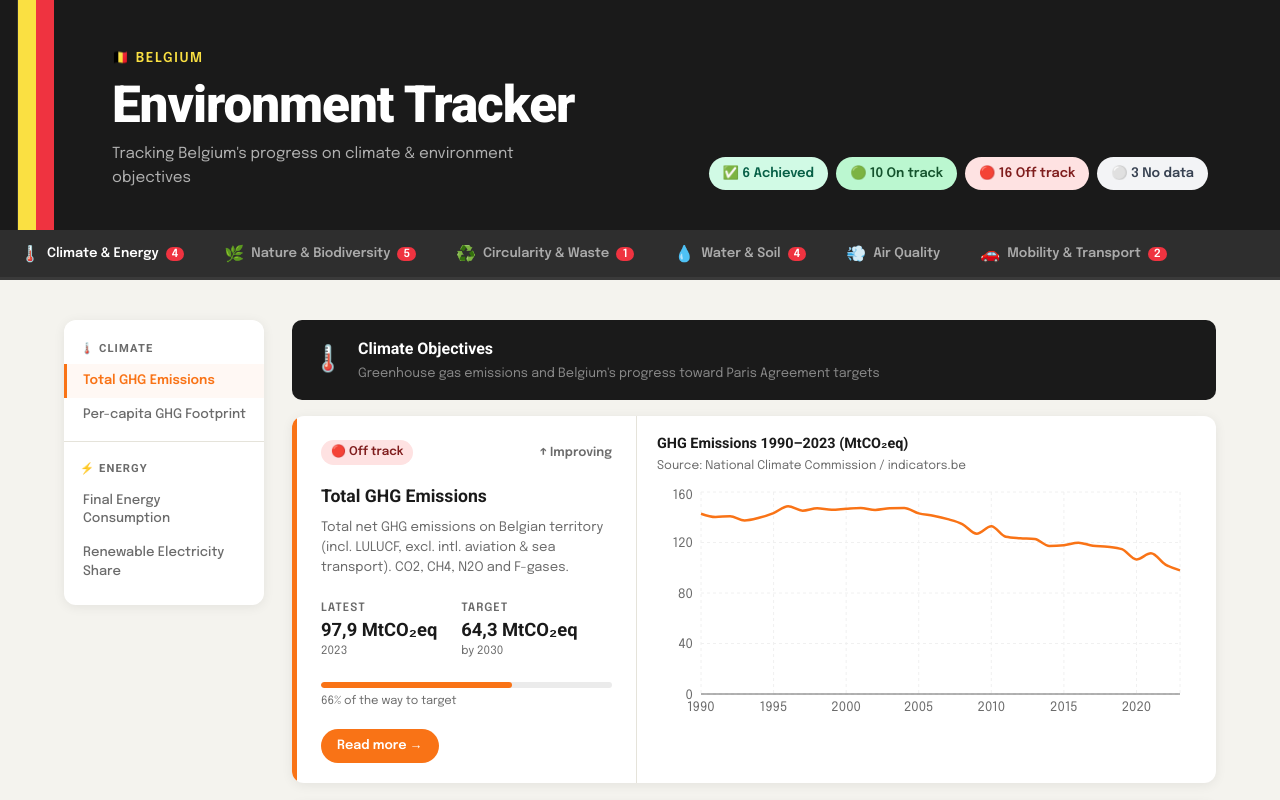
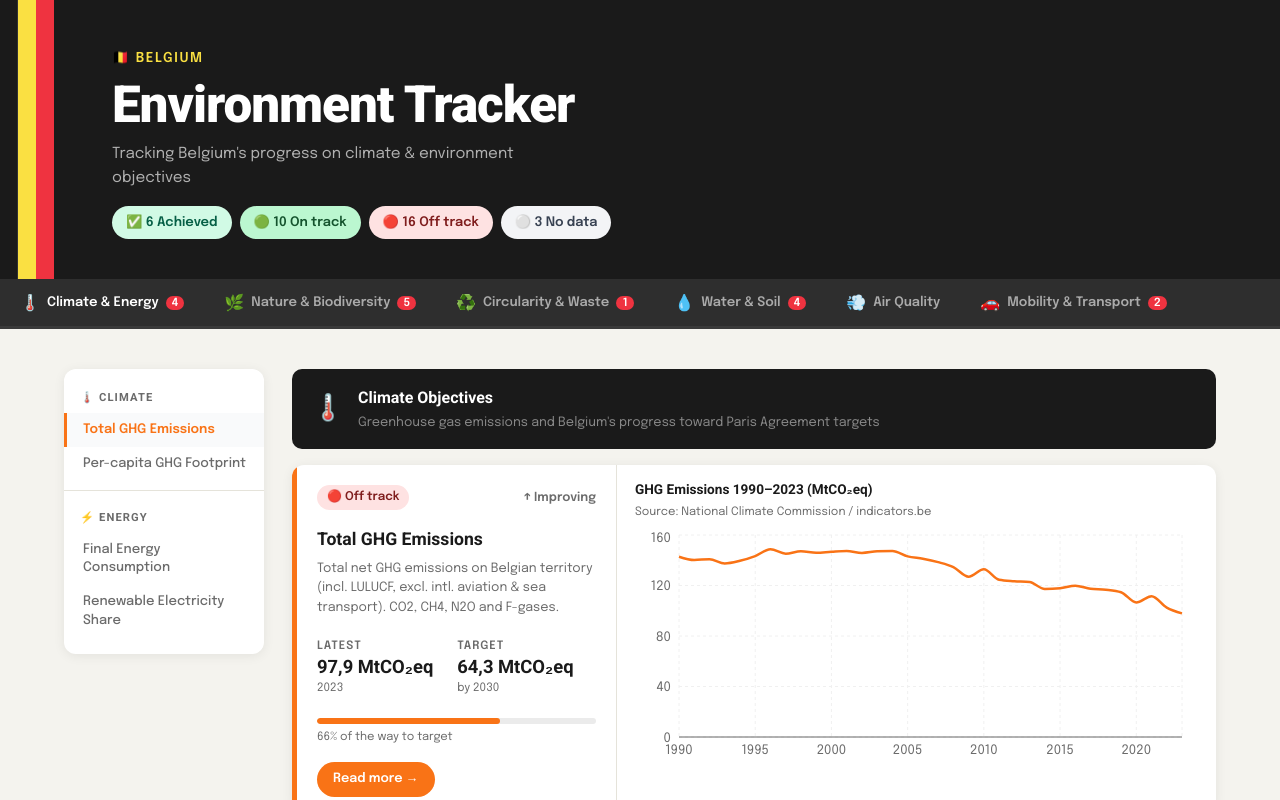
Before and after one commit to TjokMeuwissen/Belgium-Environment-Tracker, a Next.js app: page / in a window 1280 px wide. Shown: the top 800 px of the page. Built offline with nearby package versions, Linux system fonts and the light colour scheme.

Commit message:
Add files via upload

```diff
--- a/app/globals.css
+++ b/app/globals.css
@@ -16,53 +16,30 @@ html { scroll-behavior: smooth; }
 
 body {
   font-family: 'Epilogue', sans-serif;
-  background: var(--bg);
-  color: var(--text);
-  font-size: 15px;
-  line-height: 1.6;
-  min-height: 100vh;
+  background: var(--bg); color: var(--text);
+  font-size: 15px; line-height: 1.6; min-height: 100vh;
 }
 
-/* ── Loading ──────────────────────────────────────────────────────────────── */
-.loading {
-  display: flex; align-items: center; justify-content: center;
-  height: 100vh;
-  font-family: 'Roboto', sans-serif; font-size: 1.2rem; color: var(--text-muted);
-}
+.loading { display: flex; align-items: center; justify-content: center; height: 100vh; font-family: 'Roboto', sans-serif; font-size: 1.2rem; color: var(--text-muted); }
 
 /* ── Header ───────────────────────────────────────────────────────────────── */
-header {
-  position: relative;
-  background: #1a1a1a;
-  color: white;
-  overflow: hidden;
-}
+header { position: relative; background: #1a1a1a; color: white; overflow: hidden; }
 
-/* Belgian flag — 3× wider stripes (18px each) */
 .flag-stripe { position: absolute; top: 0; bottom: 0; width: 18px; }
 .flag-stripe.black  { left: 0;    background: #1a1a1a; border-right: 1px solid #333; }
 .flag-stripe.yellow { left: 18px; background: #FAE042; }
 .flag-stripe.red    { left: 36px; background: #EF3340; }
 
+/* Stack title and stats vertically */
 .header-content {
   max-width: 1200px; margin: 0 auto;
-  /* left padding increased to clear the 54px flag */
   padding: 48px 32px 40px 72px;
-  display: flex; align-items: flex-end;
-  justify-content: space-between; gap: 32px; flex-wrap: wrap;
+  display: flex; flex-direction: column; align-items: flex-start; gap: 16px;
 }
 
-.header-eyebrow {
-  font-family: 'Epilogue', sans-serif; font-size: 0.85rem;
-  font-weight: 600; letter-spacing: 0.12em; text-transform: uppercase;
-  color: #FAE042; margin-bottom: 8px;
-}
+.header-eyebrow { font-family: 'Epilogue', sans-serif; font-size: 0.85rem; font-weight: 600; letter-spacing: 0.12em; text-transform: uppercase; color: #FAE042; margin-bottom: 8px; }
 
-header h1 {
-  font-family: 'Roboto', sans-serif;
-  font-size: clamp(2rem, 5vw, 3.2rem);
-  font-weight: 900; line-height: 1.05; letter-spacing: -0.02em; margin-bottom: 10px;
-}
+header h1 { font-family: 'Roboto', sans-serif; font-size: clamp(2rem, 5vw, 3.2rem); font-weight: 900; line-height: 1.05; letter-spacing: -0.02em; margin-bottom: 10px; }
 
 .header-sub { color: #b0b0b0; font-size: 0.95rem; max-width: 420px; }
 .header-stats { display: flex; flex-wrap: wrap; gap: 8px; align-items: center; }
@@ -73,54 +50,30 @@ header h1 {
 .stat-pill.offtrack { background: #fee2e2; color: #7f1d1d; }
 .stat-pill.nodata   { background: #f3f4f6; color: #374151; }
 
-/* ── Tabs — slightly lighter than header ──────────────────────────────────── */
-.tabs {
-  display: flex; background: #2e2e2e;
-  overflow-x: auto; scrollbar-width: none;
-  border-bottom: 3px solid #3a3a3a;
-  position: sticky; top: 0; z-index: 100;
-}
+/* ── Tabs ─────────────────────────────────────────────────────────────────── */
+.tabs { display: flex; background: #2e2e2e; overflow-x: auto; scrollbar-width: none; border-bottom: 3px solid #3a3a3a; position: sticky; top: 0; z-index: 100; }
 .tabs::-webkit-scrollbar { display: none; }
 
-.tab {
-  display: flex; align-items: center; gap: 7px;
-  padding: 14px 20px; background: none; border: none;
-  color: #aaa; font-family: 'Epilogue', sans-serif;
-  font-size: 0.82rem; font-weight: 600; cursor: pointer;
-  white-space: nowrap; transition: color 0.2s, background 0.2s;
-  border-bottom: 3px solid transparent; margin-bottom: -3px;
-}
+.tab { display: flex; align-items: center; gap: 7px; padding: 14px 20px; background: none; border: none; color: #aaa; font-family: 'Epilogue', sans-serif; font-size: 0.82rem; font-weight: 600; cursor: pointer; white-space: nowrap; transition: color 0.2s, background 0.2s; border-bottom: 3px solid transparent; margin-bottom: -3px; }
 .tab:hover { color: #fff; background: rgba(255,255,255,0.1); }
 .tab.active { color: #fff; border-bottom-color: var(--tab-color); }
-.tab-emoji  { font-size: 1rem; }
-.tab-badge  {
-  background: #EF3340; color: white; border-radius: 999px;
-  font-size: 0.7rem; font-weight: 700; padding: 1px 6px;
-  min-width: 18px; text-align: center;
-}
+.tab-emoji { font-size: 1rem; }
+.tab-badge { background: #EF3340; color: white; border-radius: 999px; font-size: 0.7rem; font-weight: 700; padding: 1px 6px; min-width: 18px; text-align: center; }
 
 /* ── Topic section ────────────────────────────────────────────────────────── */
 .topic-section { max-width: 1200px; margin: 0 auto; padding: 40px 24px 64px; }
-
 .topic-header  { border-left: 4px solid; padding-left: 16px; margin-bottom: 32px; }
-.topic-header h2 {
-  font-family: 'Roboto', sans-serif; font-size: 1.6rem;
-  font-weight: 700; letter-spacing: -0.01em; margin-bottom: 6px;
-}
+.topic-header h2 { font-family: 'Roboto', sans-serif; font-size: 1.6rem; font-weight: 700; letter-spacing: -0.01em; margin-bottom: 6px; }
 .topic-meta { display: flex; gap: 20px; font-size: 0.85rem; color: var(--text-muted); flex-wrap: wrap; }
 
 /* ── Generic cards grid ───────────────────────────────────────────────────── */
 .cards-grid { display: grid; grid-template-columns: repeat(auto-fill, minmax(320px, 1fr)); gap: 20px; }
 
-.card {
-  background: var(--surface); border-radius: var(--radius); box-shadow: var(--shadow);
-  overflow: hidden; transition: box-shadow 0.2s, transform 0.2s; display: flex;
-}
+.card { background: var(--surface); border-radius: var(--radius); box-shadow: var(--shadow); overflow: hidden; transition: box-shadow 0.2s, transform 0.2s; display: flex; }
 .card:hover { box-shadow: var(--shadow-lg); transform: translateY(-2px); }
 
 .card-accent { width: 5px; background: var(--topic-color); flex-shrink: 0; }
 .card-inner  { padding: 20px 20px 16px; flex: 1; display: flex; flex-direction: column; gap: 10px; min-width: 0; }
-
 .card-top { display: flex; align-items: center; justify-content: space-between; gap: 8px; }
 
 .status-badge { padding: 3px 10px; border-radius: 999px; font-size: 0.75rem; font-weight: 700; white-space: nowrap; }
@@ -140,11 +93,7 @@ header h1 {
 .progress-fill  { height: 100%; border-radius: 999px; transition: width 0.6s ease; }
 .progress-label { font-size: 0.72rem; color: var(--text-muted); }
 
-.expand-btn {
-  margin-top: 4px; background: none; border: none;
-  color: var(--topic-color); font-family: 'Epilogue', sans-serif;
-  font-size: 0.78rem; font-weight: 600; cursor: pointer; padding: 0; text-align: left;
-}
+.expand-btn { margin-top: 4px; background: none; border: none; color: var(--topic-color); font-family: 'Epilogue', sans-serif; font-size: 0.78rem; font-weight: 600; cursor: pointer; padding: 0; text-align: left; }
 .expand-btn:hover { opacity: 0.7; }
 
 .card-detail { display: flex; flex-direction: column; gap: 12px; padding-top: 8px; border-top: 1px solid var(--border); animation: fadeIn 0.2s ease; }
@@ -156,69 +105,21 @@ header h1 {
 .detail-row a { color: var(--topic-color); text-decoration: none; font-weight: 500; }
 .detail-row a:hover { text-decoration: underline; }
 
-/* ── Climate & Energy tab ─────────────────────────────────────────────────── */
+/* ── Shared wide-card tab layout ──────────────────────────────────────────── */
 .climate-tab { display: flex; gap: 28px; align-items: flex-start; }
 
-/* Sticky sidebar */
-.climate-sidebar {
-  width: 200px;
-  flex-shrink: 0;
-  position: sticky;
-  top: 80px;
-  background: var(--surface);
-  border-radius: var(--radius);
-  box-shadow: var(--shadow);
-  padding: 16px 0;
-  overflow: hidden;
-}
+.climate-sidebar { width: 200px; flex-shrink: 0; position: sticky; top: 80px; background: var(--surface); border-radius: var(--radius); box-shadow: var(--shadow); padding: 16px 0; overflow: hidden; }
 
-.sidebar-group-label {
-  font-family: 'Roboto', sans-serif;
-  font-size: 0.7rem;
-  font-weight: 700;
-  text-transform: uppercase;
-  letter-spacing: 0.1em;
-  color: var(--text-muted);
-  padding: 10px 16px 6px;
-}
+.sidebar-group-label { font-family: 'Roboto', sans-serif; font-size: 0.7rem; font-weight: 700; text-transform: uppercase; letter-spacing: 0.1em; color: var(--text-muted); padding: 10px 16px 6px; }
 .sidebar-group-label:first-child { padding-top: 4px; }
 
-.sidebar-link {
-  display: block;
-  padding: 8px 16px;
-  font-size: 0.82rem;
-  font-weight: 500;
-  color: var(--text-muted);
-  text-decoration: none;
-  border-left: 3px solid transparent;
-  transition: color 0.15s, border-color 0.15s, background 0.15s;
-  line-height: 1.4;
-  cursor: pointer;
-  background: none;
-  border-top: none;
-  border-right: none;
-  border-bottom: none;
-  text-align: left;
-  width: 100%;
-}
+.sidebar-link { display: block; padding: 8px 16px; font-size: 0.82rem; font-weight: 500; color: var(--text-muted); text-decoration: none; border-left: 3px solid transparent; transition: color 0.15s, border-color 0.15s, background 0.15s; line-height: 1.4; }
 .sidebar-link:hover { color: var(--text); background: #f9f9f9; }
-.sidebar-link.active {
-  color: #f97316;
-  border-left-color: #f97316;
-  background: #fff8f4;
-  font-weight: 600;
-}
+.sidebar-link.active { color: var(--topic-color, #f97316); border-left-color: var(--topic-color, #f97316); background: #f9fafb; font-weight: 600; }
+.sidebar-divider { height: 1px; background: var(--border); margin: 8px 0; }
 
-.sidebar-divider {
-  height: 1px;
-  background: var(--border);
-  margin: 8px 0;
-}
-
-/* Main content area */
 .climate-main { flex: 1; min-width: 0; }
 
-/* Group headers */
 .group-header { background: #1a1a1a; border-radius: 10px; padding: 16px 20px; margin: 32px 0 16px; }
 .group-header:first-child { margin-top: 0; }
 .group-header-inner { display: flex; align-items: center; gap: 14px; }
@@ -226,37 +127,19 @@ header h1 {
 .group-title    { font-family: 'Roboto', sans-serif; font-size: 1rem; font-weight: 700; color: #fff; margin-bottom: 2px; }
 .group-subtitle { font-size: 0.8rem; color: #888; }
 
-/* Wide cards */
-.wide-card {
-  background: var(--surface); border-radius: var(--radius); box-shadow: var(--shadow);
-  overflow: hidden; display: grid; grid-template-columns: 5px 340px 1fr;
-  margin-bottom: 20px; transition: box-shadow 0.2s;
-}
+/* Wide cards — left panel description clamped to 1 line */
+.wide-card { background: var(--surface); border-radius: var(--radius); box-shadow: var(--shadow); overflow: hidden; display: grid; grid-template-columns: 5px 320px 1fr; margin-bottom: 20px; transition: box-shadow 0.2s; }
 .wide-card:hover { box-shadow: var(--shadow-lg); }
+.wide-card-accent { background: var(--topic-color); }
+.wide-card-left { padding: 20px 20px 16px; border-right: 1px solid var(--border); display: flex; flex-direction: column; gap: 8px; }
+.wide-card-left .card-desc { -webkit-line-clamp: 1; font-size: 0.8rem; }
+.wide-card-right { padding: 14px 18px 10px; display: flex; flex-direction: column; min-height: 280px; }
 
-.wide-card-accent { background: var(--topic-color); }
+.chart-header { margin-bottom: 6px; }
+.chart-title  { font-family: 'Roboto', sans-serif; font-size: 0.85rem; font-weight: 700; color: var(--text); display: block; }
+.chart-source { font-size: 0.72rem; color: var(--text-muted); display: block; margin-top: 2px; }
 
-.wide-card-left {
-  padding: 24px 24px 20px;
-  border-right: 1px solid var(--border);
-  display: flex; flex-direction: column; gap: 10px;
-}
-
-.wide-card-right { padding: 16px 20px 12px; display: flex; flex-direction: column; min-height: 300px; }
-
-.chart-header  { margin-bottom: 8px; }
-.chart-title   { font-family: 'Roboto', sans-serif; font-size: 0.9rem; font-weight: 700; color: var(--text); display: block; }
-.chart-source  { font-size: 0.75rem; color: var(--text-muted); display: block; margin-top: 2px; }
-
-/* Read more button */
-.read-more-btn {
-  display: inline-flex; align-items: center;
-  margin-top: 8px; padding: 7px 16px;
-  background: var(--btn-color); color: white;
-  border-radius: 999px; font-family: 'Epilogue', sans-serif;
-  font-size: 0.8rem; font-weight: 700; text-decoration: none;
-  transition: opacity 0.2s; align-self: flex-start;
-}
+.read-more-btn { display: inline-flex; align-items: center; margin-top: 8px; padding: 7px 16px; background: var(--btn-color); color: white; border-radius: 999px; font-family: 'Epilogue', sans-serif; font-size: 0.8rem; font-weight: 700; text-decoration: none; transition: opacity 0.2s; align-self: flex-start; }
 .read-more-btn:hover { opacity: 0.85; }
 
 /* ── Detail page ──────────────────────────────────────────────────────────── */
@@ -267,17 +150,11 @@ header h1 {
 .back-link { color: #888; font-size: 0.85rem; font-weight: 600; text-decoration: none; transition: color 0.2s; }
 .back-link:hover { color: #fff; }
 
-.detail-title {
-  font-family: 'Roboto', sans-serif;
-  font-size: clamp(1.6rem, 4vw, 2.4rem);
-  font-weight: 900; color: #fff; line-height: 1.1;
-  letter-spacing: -0.02em; margin-top: 8px;
-}
+.detail-title { font-family: 'Roboto', sans-serif; font-size: clamp(1.6rem, 4vw, 2.4rem); font-weight: 900; color: #fff; line-height: 1.1; letter-spacing: -0.02em; margin-top: 8px; }
 
 .detail-body { max-width: 960px; margin: 0 auto; padding: 32px 24px 64px; }
 
 .detail-figures { display: flex; gap: 16px; flex-wrap: wrap; margin-bottom: 32px; }
-
 .figure-card { background: var(--surface); border-radius: var(--radius); padding: 16px 20px; box-shadow: var(--shadow); flex: 0 0 auto; }
 .figure-card-wide { flex: 1; min-width: 280px; }
 .figure-label  { font-size: 0.72rem; font-weight: 700; text-transform: uppercase; letter-spacing: 0.08em; color: var(--text-muted); margin-bottom: 6px; }
@@ -286,166 +163,58 @@ header h1 {
 .figure-text   { font-size: 0.88rem; line-height: 1.6; color: var(--text); }
 
 .detail-charts { margin-bottom: 32px; }
-
 .detail-chart-block { background: var(--surface); border-radius: var(--radius); padding: 20px 20px 12px; box-shadow: var(--shadow); margin-bottom: 20px; }
 .detail-chart-title  { font-family: 'Roboto', sans-serif; font-size: 0.95rem; font-weight: 700; margin-bottom: 12px; }
 .detail-chart-source { font-size: 0.75rem; color: var(--text-muted); margin-top: 8px; text-align: right; }
 
 .detail-info { display: flex; flex-direction: column; gap: 16px; }
-
 .detail-info-row { background: var(--surface); border-radius: var(--radius); padding: 18px 20px; box-shadow: var(--shadow); }
 .detail-label { font-size: 0.72rem; font-weight: 700; text-transform: uppercase; letter-spacing: 0.08em; color: var(--text-muted); margin-bottom: 6px; }
 .detail-value { font-size: 0.88rem; line-height: 1.7; color: var(--text); }
-.detail-link  { color: #f97316; text-decoration: none; font-weight: 500; }
+.detail-link  { color: #22c55e; text-decoration: none; font-weight: 500; }
 .detail-link:hover { text-decoration: underline; }
+
+/* ── Habitat status panel ─────────────────────────────────────────────────── */
+.habitat-grid { display: flex; flex-direction: column; gap: 10px; padding: 4px 0; }
+.habitat-card { display: flex; align-items: flex-start; gap: 12px; padding: 10px 12px; background: #f9fafb; border-radius: 8px; }
+.habitat-icon-wrap { flex-shrink: 0; width: 38px; height: 38px; display: flex; align-items: center; justify-content: center; background: #fff; border-radius: 8px; box-shadow: 0 1px 4px rgba(0,0,0,0.08); }
+.habitat-info { flex: 1; min-width: 0; }
+.habitat-label { font-family: 'Roboto', sans-serif; font-size: 0.85rem; font-weight: 700; color: var(--text); margin-bottom: 4px; }
+.habitat-bar-wrap { display: flex; align-items: center; gap: 8px; margin-bottom: 3px; }
+.habitat-bar { flex: 1; height: 7px; background: #e5e7eb; border-radius: 999px; overflow: hidden; }
+.habitat-bar-fill { height: 100%; background: #dc2626; border-radius: 999px; }
+.habitat-pct  { font-size: 0.73rem; font-weight: 700; color: #dc2626; white-space: nowrap; }
+.habitat-note { font-size: 0.73rem; color: var(--text-muted); line-height: 1.4; }
+
+/* ── Invasive species panel (overview card) ───────────────────────────────── */
+.ias-grid { display: flex; flex-direction: column; gap: 10px; padding: 4px 0; }
+.ias-card { display: flex; align-items: flex-start; gap: 12px; padding: 10px 12px; background: #f9fafb; border-radius: 8px; border-left: 3px solid #dc2626; }
+.ias-emoji  { font-size: 1.5rem; flex-shrink: 0; line-height: 1; margin-top: 2px; }
+.ias-info   { flex: 1; min-width: 0; }
+.ias-name   { font-family: 'Roboto', sans-serif; font-size: 0.88rem; font-weight: 700; color: var(--text); }
+.ias-sci    { font-size: 0.73rem; font-style: italic; color: var(--text-muted); margin-bottom: 3px; }
+.ias-impact { font-size: 0.77rem; color: var(--text); line-height: 1.45; margin-bottom: 2px; }
+.ias-meta   { font-size: 0.7rem; color: var(--text-muted); font-weight: 600; }
+
+/* ── IAS detail cards (Read more page) ───────────────────────────────────── */
+.ias-detail-grid { display: grid; grid-template-columns: repeat(auto-fill, minmax(420px, 1fr)); gap: 20px; margin-top: 8px; }
+.ias-detail-card { background: var(--surface); border-radius: var(--radius); box-shadow: var(--shadow); overflow: hidden; display: flex; }
+.ias-detail-accent { width: 5px; background: #dc2626; flex-shrink: 0; }
+.ias-detail-body { padding: 18px 18px 14px; flex: 1; }
+.ias-detail-header { display: flex; align-items: center; gap: 10px; margin-bottom: 10px; }
+.ias-detail-emoji { font-size: 1.8rem; }
+.ias-detail-name  { font-family: 'Roboto', sans-serif; font-size: 1rem; font-weight: 700; }
+.ias-detail-sci   { font-size: 0.78rem; font-style: italic; color: var(--text-muted); }
+.ias-detail-section { margin-top: 10px; }
+.ias-detail-section strong { display: block; font-size: 0.7rem; font-weight: 700; text-transform: uppercase; letter-spacing: 0.08em; color: var(--text-muted); margin-bottom: 3px; }
+.ias-detail-section p { font-size: 0.83rem; line-height: 1.6; color: var(--text); }
+.ias-detail-section a { font-size: 0.83rem; color: #22c55e; text-decoration: none; font-weight: 500; }
+.ias-detail-section a:hover { text-decoration: underline; }
 
 /* ── Footer ───────────────────────────────────────────────────────────────── */
 footer { background: #1a1a1a; color: #666; text-align: center; padding: 24px 32px; font-size: 0.8rem; }
 
 /* ── Responsive ───────────────────────────────────────────────────────────── */
-@media (max-width: 1100px) {
-  .climate-sidebar { display: none; }
-  .climate-tab { display: block; }
-}
-
-@media (max-width: 900px) {
-  .wide-card { grid-template-columns: 5px 1fr; }
-  .wide-card-left { border-right: none; border-bottom: 1px solid var(--border); }
-  .wide-card-right { min-height: 260px; }
-}
-
-@media (max-width: 640px) {
-  .header-content { padding: 32px 20px 28px 64px; }
-  .header-stats { display: none; }
-  .tab-label { display: none; }
-  .tab { padding: 14px 16px; }
-  .tab-emoji { font-size: 1.2rem; }
-  .topic-section { padding: 24px 16px 48px; }
-  .cards-grid { grid-template-columns: 1fr; }
-  .wide-card { grid-template-columns: 5px 1fr; }
-  .detail-figures { flex-direction: column; }
-}
-
-/* ── Nature & Biodiversity — Habitat status panel ─────────────────────── */
-.habitat-grid {
-  display: flex;
-  flex-direction: column;
-  gap: 12px;
-  padding: 4px 0;
-}
-
-.habitat-card {
-  display: flex;
-  align-items: flex-start;
-  gap: 14px;
-  padding: 10px 12px;
-  background: #f9fafb;
-  border-radius: 8px;
-}
-
-.habitat-icon-wrap {
-  flex-shrink: 0;
-  width: 40px; height: 40px;
-  display: flex; align-items: center; justify-content: center;
-  background: #fff;
-  border-radius: 8px;
-  box-shadow: 0 1px 4px rgba(0,0,0,0.08);
-}
-
-.habitat-info { flex: 1; min-width: 0; }
-
-.habitat-label {
-  font-family: 'Roboto', sans-serif;
-  font-size: 0.88rem;
-  font-weight: 700;
-  color: var(--text);
-  margin-bottom: 5px;
-}
-
-.habitat-bar-wrap {
-  display: flex;
-  align-items: center;
-  gap: 8px;
-  margin-bottom: 4px;
-}
-
-.habitat-bar {
-  flex: 1;
-  height: 8px;
-  background: #e5e7eb;
-  border-radius: 999px;
-  overflow: hidden;
-}
-
-.habitat-bar-fill {
-  height: 100%;
-  background: #dc2626;
-  border-radius: 999px;
-}
-
-.habitat-pct {
-  font-size: 0.75rem;
-  font-weight: 700;
-  color: #dc2626;
-  white-space: nowrap;
-}
-
-.habitat-note {
-  font-size: 0.75rem;
-  color: var(--text-muted);
-  line-height: 1.4;
-}
-
-/* ── Nature & Biodiversity — Invasive species panel ───────────────────── */
-.ias-grid {
-  display: flex;
-  flex-direction: column;
-  gap: 10px;
-  padding: 4px 0;
-}
-
-.ias-card {
-  display: flex;
-  align-items: flex-start;
-  gap: 12px;
-  padding: 10px 12px;
-  background: #f9fafb;
-  border-radius: 8px;
-  border-left: 3px solid #dc2626;
-}
-
-.ias-emoji {
-  font-size: 1.6rem;
-  flex-shrink: 0;
-  line-height: 1;
-  margin-top: 2px;
-}
-
-.ias-info { flex: 1; min-width: 0; }
-
-.ias-name {
-  font-family: 'Roboto', sans-serif;
-  font-size: 0.9rem;
-  font-weight: 700;
-  color: var(--text);
-}
-
-.ias-sci {
-  font-size: 0.75rem;
-  font-style: italic;
-  color: var(--text-muted);
-  margin-bottom: 4px;
-}
-
-.ias-impact {
-  font-size: 0.78rem;
-  color: var(--text);
-  line-height: 1.5;
-  margin-bottom: 3px;
-}
-
-.ias-meta {
-  font-size: 0.72rem;
-  color: var(--text-muted);
-  font-weight: 600;
-}
+@media (max-width: 1100px) { .climate-sidebar { display: none; } .climate-tab { display: block; } }
+@media (max-width: 900px) { .wide-card { grid-template-columns: 5px 1fr; } .wide-card-left { border-right: none; border-bottom: 1px solid var(--border); } .ias-detail-grid { grid-template-columns: 1fr; } }
+@media (max-width: 640px) { .header-content { padding: 32px 20px 28px 64px; } .header-stats { display: none; } .tab-label { display: none; } .tab { padding: 14px 16px; } .tab-emoji { font-size: 1.2rem; } .topic-section { padding: 24px 16px 48px; } .cards-grid { grid-template-columns: 1fr; } .wide-card { grid-template-columns: 5px 1fr; } .detail-figures { flex-direction: column; } }
```
